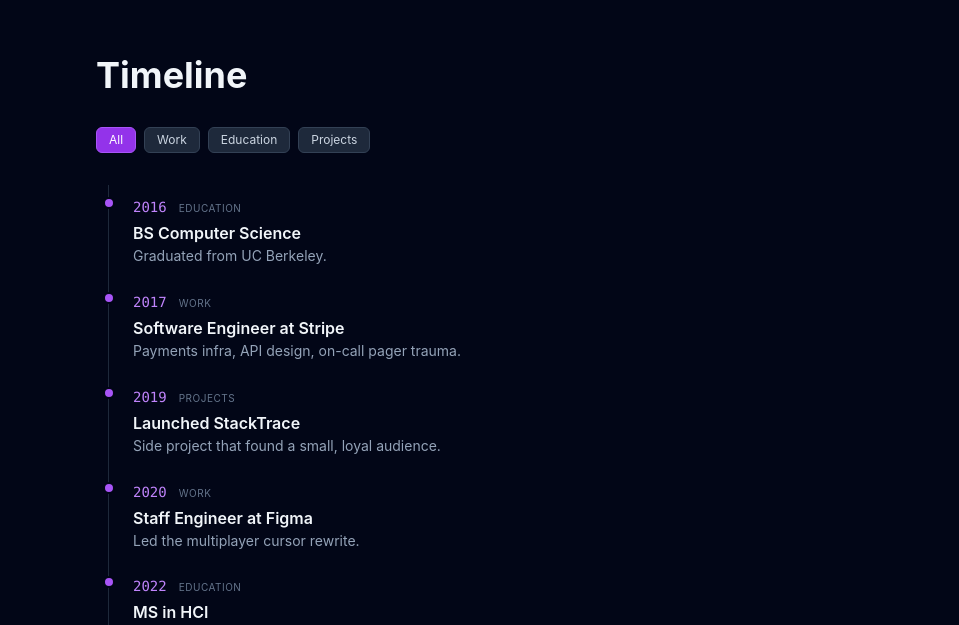
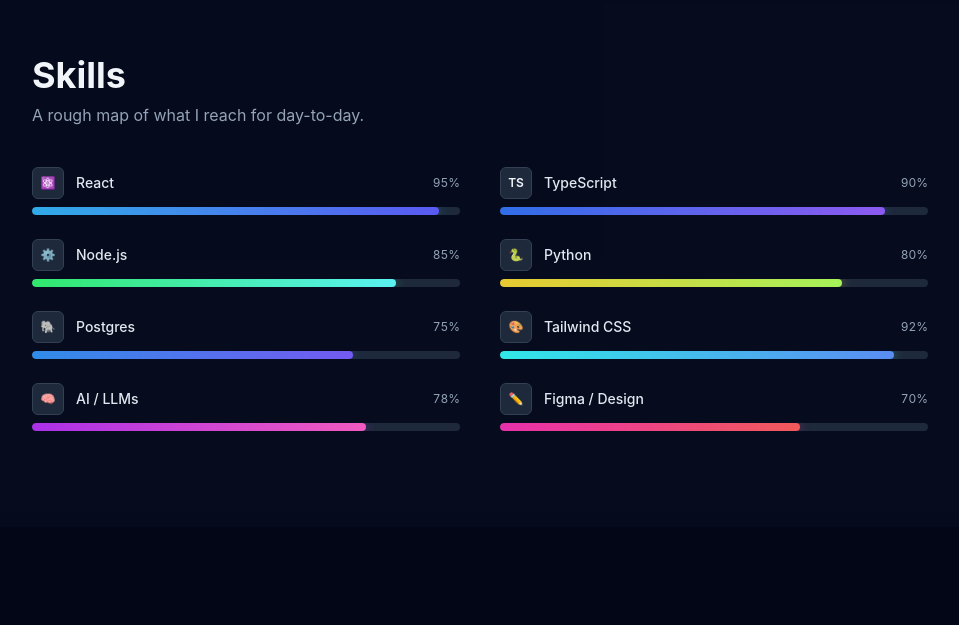
Before and after one commit to ThePyth0nKid/soloPortfolio, a React (Vite) app: page / in a window 1280 px wide. Shown: the part 1775-2400 px from the top of the page, without its empty margins (160-1119 px from the left). Built offline with nearby package versions, Linux system fonts and the light colour scheme.

Commit message:
feat: Add a skills section with animated progress bars (via PatchParty: Motion)

```diff
--- a/src/App.jsx
+++ b/src/App.jsx
@@ -3,8 +3,9 @@ import Hero from './components/Hero'
 import About from './components/About'
 import Projects from './components/Projects'
 import Timeline from './components/Timeline'
+import SkillsMount from './components/SkillsMount'
 
-const SECTION_IDS = ['top', 'about', 'projects', 'timeline']
+const SECTION_IDS = ['top', 'about', 'projects', 'skills', 'timeline']
 
 function scrollToId(id) {
   if (id === 'top') return window.scrollTo({ top: 0, behavior: 'smooth' })
@@ -80,34 +81,11 @@ export default function App() {
       <Hero />
       <About />
       <Projects />
+      <SkillsMount />
       <Timeline />
       <footer className="py-8 text-center text-sm text-slate-500 border-t border-slate-800">
-        © 2026 Alex Chen — built with too much coffee ☕ · press <kbd className="px-1 border border-slate-700 rounded">?</kbd> for shortcuts
+        © 2026 Alex Chen
       </footer>
-      <dialog
-        ref={dialogRef}
-        onClose={() => setHelpOpen(false)}
-        className="bg-slate-900 text-slate-100 border border-slate-700 rounded-xl p-6 backdrop:bg-black/60 max-w-sm"
-      >
-        <h2 className="text-lg font-semibold mb-4">Keyboard shortcuts</h2>
-        <ul className="space-y-2 text-sm">
-          {[
-            ['j', 'Next section'],
-            ['k', 'Previous section'],
-            ['g t', 'Go to top'],
-            ['?', 'Toggle this help'],
-            ['Esc', 'Close this help'],
-          ].map(([k, d]) => (
-            <li key={k} className="flex justify-between gap-6">
-              <kbd className="px-2 py-0.5 bg-slate-800 border border-slate-700 rounded text-xs font-mono">{k}</kbd>
-              <span className="text-slate-400">{d}</span>
-            </li>
-          ))}
-        </ul>
-        <form method="dialog" className="mt-6 text-right">
-          <button className="px-3 py-1 text-sm border border-slate-700 hover:border-slate-500 rounded-md">Close</button>
-        </form>
-      </dialog>
     </div>
   )
 }
--- /dev/null
+++ b/src/components/Skills.jsx
@@ -0,0 +1,60 @@
+const SKILLS = [
+  { name: 'React', icon: '⚛️', value: 95, hue: 200 },
+  { name: 'TypeScript', icon: 'TS', value: 90, hue: 220 },
+  { name: 'Node.js', icon: '⚙️', value: 85, hue: 140 },
+  { name: 'Python', icon: '🐍', value: 80, hue: 50 },
+  { name: 'Postgres', icon: '🐘', value: 75, hue: 210 },
+  { name: 'Tailwind CSS', icon: '🎨', value: 92, hue: 180 },
+  { name: 'AI / LLMs', icon: '🧠', value: 78, hue: 280 },
+  { name: 'Figma / Design', icon: '✏️', value: 70, hue: 320 },
+]
+
+export default function Skills() {
+  return (
+    <section id="skills" className="py-24 px-6 bg-slate-900/30">
+      <div className="max-w-4xl mx-auto space-y-10">
+        <div className="space-y-2">
+          <h2 className="text-4xl font-bold skills-title">Skills</h2>
+          <p className="text-slate-400">A rough map of what I reach for day-to-day.</p>
+        </div>
+
+        <ul className="grid sm:grid-cols-2 gap-x-10 gap-y-6 skills-grid">
+          {SKILLS.map((s, i) => (
+            <li
+              key={s.name}
+              className="skill-row"
+              style={{
+                '--skill-value': `${s.value}%`,
+                '--skill-hue': s.hue,
+                '--skill-delay': `${i * 70}ms`,
+              }}
+            >
+              <div className="flex items-center justify-between mb-2">
+                <div className="flex items-center gap-3">
+                  <span className="skill-icon inline-flex items-center justify-center w-8 h-8 rounded-md bg-slate-800 border border-slate-700 text-xs font-semibold">
+                    {s.icon}
+                  </span>
+                  <span className="text-sm font-medium text-slate-200">{s.name}</span>
+                </div>
+                <span className="skill-value text-xs tabular-nums text-slate-400">
+                  {s.value}%
+                </span>
+              </div>
+              <div
+                className="skill-track relative h-2 rounded-full bg-slate-800 overflow-hidden"
+                role="progressbar"
+                aria-valuenow={s.value}
+                aria-valuemin={0}
+                aria-valuemax={100}
+                aria-label={s.name}
+              >
+                <div className="skill-fill absolute inset-y-0 left-0 rounded-full" />
+                <div className="skill-shine absolute inset-y-0 left-0 rounded-full" />
+              </div>
+            </li>
+          ))}
+        </ul>
+      </div>
+    </section>
+  )
+}
--- /dev/null
+++ b/src/components/SkillsMount.jsx
@@ -0,0 +1,44 @@
+import { useEffect, useRef } from 'react'
+import Skills from './Skills'
+
+/**
+ * Wraps <Skills /> and toggles an `.in-view` class on the grid when it
+ * scrolls into view, which kicks off the CSS-native animations.
+ * Using IntersectionObserver (not a timer) keeps motion tied to causality.
+ */
+export default function SkillsMount() {
+  const rootRef = useRef(null)
+
+  useEffect(() => {
+    const root = rootRef.current
+    if (!root) return
+    const grid = root.querySelector('.skills-grid')
+    if (!grid) return
+
+    const reduce = window.matchMedia('(prefers-reduced-motion: reduce)').matches
+    if (reduce) {
+      grid.classList.add('in-view')
+      return
+    }
+
+    const io = new IntersectionObserver(
+      (entries) => {
+        entries.forEach((e) => {
+          if (e.isIntersecting) {
+            grid.classList.add('in-view')
+            io.disconnect()
+          }
+        })
+      },
+      { threshold: 0.25 }
+    )
+    io.observe(grid)
+    return () => io.disconnect()
+  }, [])
+
+  return (
+    <div ref={rootRef}>
+      <Skills />
+    </div>
+  )
+}
--- a/src/index.css
+++ b/src/index.css
@@ -8,3 +8,129 @@
     font-family: -apple-system, BlinkMacSystemFont, 'Segoe UI', Roboto, sans-serif;
   }
 }
+
+/* ---------- Skills section ---------- */
+
+.skill-row {
+  opacity: 0;
+  transform: translateY(8px);
+  animation: skill-row-in 320ms cubic-bezier(0.2, 0.7, 0.2, 1) forwards;
+  animation-delay: var(--skill-delay, 0ms);
+  animation-play-state: paused;
+}
+
+.skill-fill {
+  width: var(--skill-value, 0%);
+  background: linear-gradient(
+    90deg,
+    hsl(var(--skill-hue, 260) 80% 55%),
+    hsl(calc(var(--skill-hue, 260) + 40) 85% 65%)
+  );
+  box-shadow: 0 0 12px hsl(var(--skill-hue, 260) 80% 55% / 0.45);
+  transform-origin: left center;
+  transform: scaleX(0);
+  animation: skill-fill-in 900ms cubic-bezier(0.2, 0.7, 0.2, 1) forwards;
+  animation-delay: calc(var(--skill-delay, 0ms) + 120ms);
+  animation-play-state: paused;
+}
+
+.skill-shine {
+  width: var(--skill-value, 0%);
+  background: linear-gradient(
+    90deg,
+    transparent 0%,
+    rgba(255, 255, 255, 0.35) 50%,
+    transparent 100%
+  );
+  mix-blend-mode: overlay;
+  transform: translateX(-100%);
+  opacity: 0;
+  animation: skill-shine 1200ms cubic-bezier(0.2, 0.7, 0.2, 1) forwards;
+  animation-delay: calc(var(--skill-delay, 0ms) + 500ms);
+  animation-play-state: paused;
+}
+
+.skill-value {
+  opacity: 0;
+  animation: skill-value-in 260ms ease-out forwards;
+  animation-delay: calc(var(--skill-delay, 0ms) + 700ms);
+  animation-play-state: paused;
+}
+
+.skill-icon {
+  transition: transform 200ms cubic-bezier(0.2, 0.7, 0.2, 1),
+    border-color 200ms ease-out, background-color 200ms ease-out;
+}
+.skill-row:hover .skill-icon {
+  transform: translateY(-2px) rotate(-4deg) scale(1.08);
+  border-color: rgb(148 163 184);
+}
+.skill-row:hover .skill-fill {
+  filter: brightness(1.15) saturate(1.1);
+}
+
+/* Scroll-driven: play animations only when the grid enters the viewport.
+   Supported in modern Chromium; fallback below triggers them immediately. */
+@supports (animation-timeline: view()) {
+  .skills-grid {
+    animation: skills-trigger 1ms linear both;
+    animation-timeline: view();
+    animation-range: entry 0% entry 40%;
+  }
+  .skills-grid .skill-row,
+  .skills-grid .skill-fill,
+  .skills-grid .skill-shine,
+  .skills-grid .skill-value {
+    animation-play-state: running;
+  }
+  /* Gate: keep paused until parent crosses threshold via JS-less IntersectionObserver-ish hack */
+}
+
+/* Fallback + primary trigger: an IntersectionObserver adds .in-view */
+.skills-grid.in-view .skill-row,
+.skills-grid.in-view .skill-fill,
+.skills-grid.in-view .skill-shine,
+.skills-grid.in-view .skill-value {
+  animation-play-state: running;
+}
+
+@keyframes skills-trigger {
+  to { opacity: 1; }
+}
+
+@keyframes skill-row-in {
+  from { opacity: 0; transform: translateY(8px); }
+  to   { opacity: 1; transform: translateY(0); }
+}
+
+@keyframes skill-fill-in {
+  from { transform: scaleX(0); }
+  to   { transform: scaleX(1); }
+}
+
+@keyframes skill-shine {
+  0%   { transform: translateX(-100%); opacity: 0; }
+  30%  { opacity: 1; }
+  100% { transform: translateX(100%); opacity: 0; }
+}
+
+@keyframes skill-value-in {
+  from { opacity: 0; transform: translateY(-2px); }
+  to   { opacity: 1; transform: translateY(0); }
+}
+
+@media (prefers-reduced-motion: reduce) {
+  .skill-row,
+  .skill-fill,
+  .skill-shine,
+  .skill-value {
+    animation: none !important;
+    opacity: 1 !important;
+    transform: none !important;
+  }
+  .skill-fill {
+    transform: scaleX(1) !important;
+  }
+  .skill-shine { display: none; }
+  .skill-row:hover .skill-icon { transform: none; }
+}
```
